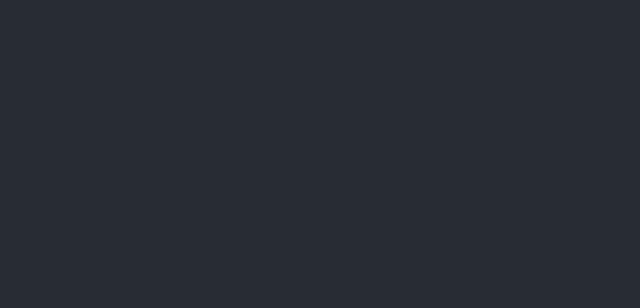
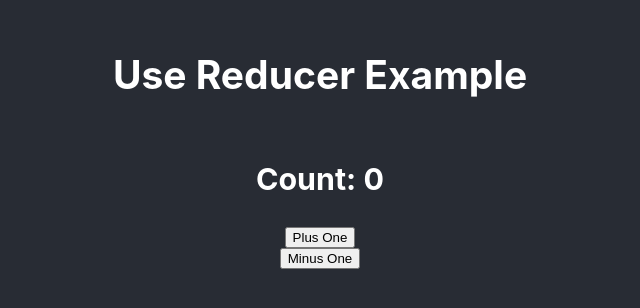
Before and after one commit to mikegoodstadt/udemy-react-hooks-course, a React (Create React App) app: page / in a window 1280 px wide. Shown: the part 256-564 px from the top of the page, without its empty margins (320-960 px from the left). Built offline with nearby package versions, Linux system fonts and the light colour scheme.

Commit message:
6.46 useReducer

```diff
--- a/src/App.js
+++ b/src/App.js
@@ -1,10 +1,38 @@
-import React from 'react';
+import React, { useReducer } from 'react';
 import './App.scss';
 
+const initState = {
+  count: 0,
+};
+
+function reducerFunction(state, action) {
+  switch (action.type) {
+    case 'INCREMENT':
+      return { count: state.count + 1 };
+    case 'DECREMENT':
+      return { count: state.count - 1 };
+    default:
+      return state;
+  }
+}
+
 function App() {
+  const [state, dispatch] = useReducer(reducerFunction, initState);
+  function plusOne() {
+    dispatch({ type: 'INCREMENT' });
+  }
+
+  function minusOne() {
+    dispatch({ type: 'DECREMENT' });
+  }
+
   return (
     <div className='App'>
       <header className='App-header'>
+        <h2>Use Reducer Example</h2>
+        <h3>Count: {state.count}</h3>
+        <button onClick={plusOne}>Plus One</button>
+        <button onClick={minusOne}>Minus One</button>
       </header>
     </div>
   );
```
